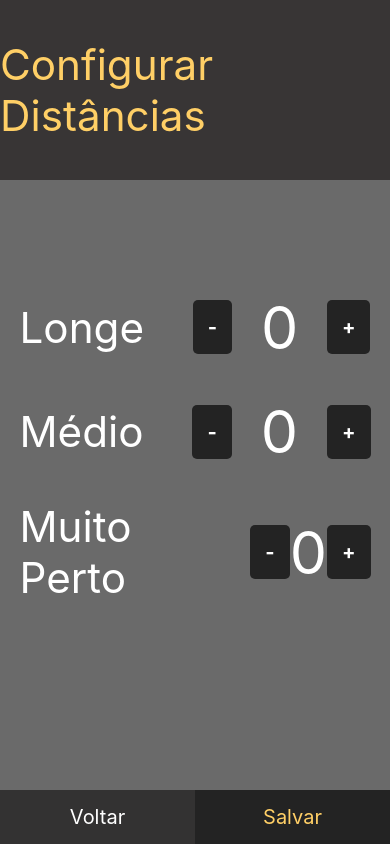
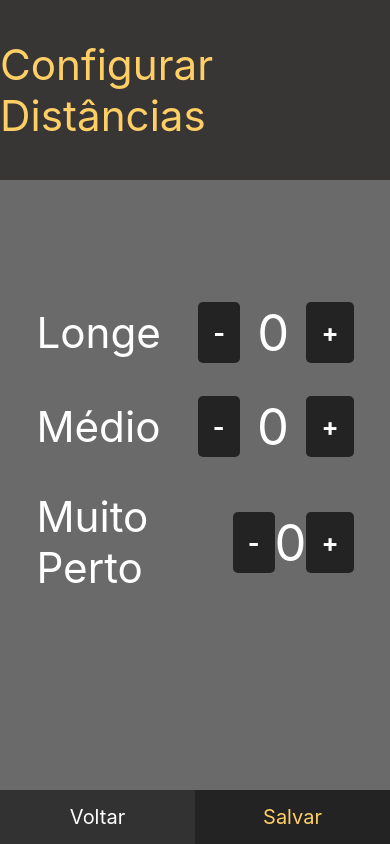
Before and after one commit to Alerta-Visao/meuBone, a React Native app: screen /configAvancada in a window 390 px wide. Built offline with nearby package versions, Linux system fonts and the light colour scheme.

Commit message:
Ajuste Responsividade

```diff
--- a/src/Paginas/Pessoa Assistida/configAvancada.js
+++ b/src/Paginas/Pessoa Assistida/configAvancada.js
@@ -145,6 +145,7 @@ const styles = StyleSheet.create({
       paddingTop: height * 0.15, // Ajuste baseado na altura da tela
       paddingBottom: height * 0.05, // Ajuste baseado na altura da tela
       width: '90%', // Use 90% da largura da tela
+      padding: height * 0.02,// bordas
    },
    //View de Configuração
    config:{
@@ -164,12 +165,12 @@ const styles = StyleSheet.create({
    //Texto do Botão de Configuração (+ e -)
    buttonText:{
       color: 'white',
-      fontSize: 20,
+      fontSize: height * 0.03,
       fontWeight: 'bold',
    },
    //Numero da Configuraçao (variavel)
    numero:{
-      fontSize: height * 0.07, // responsivo com base na altura
+      fontSize: height * 0.06, // responsivo com base na altura
       justifyContent: 'center',
       alignItems: 'center',
       color: 'white',
```
